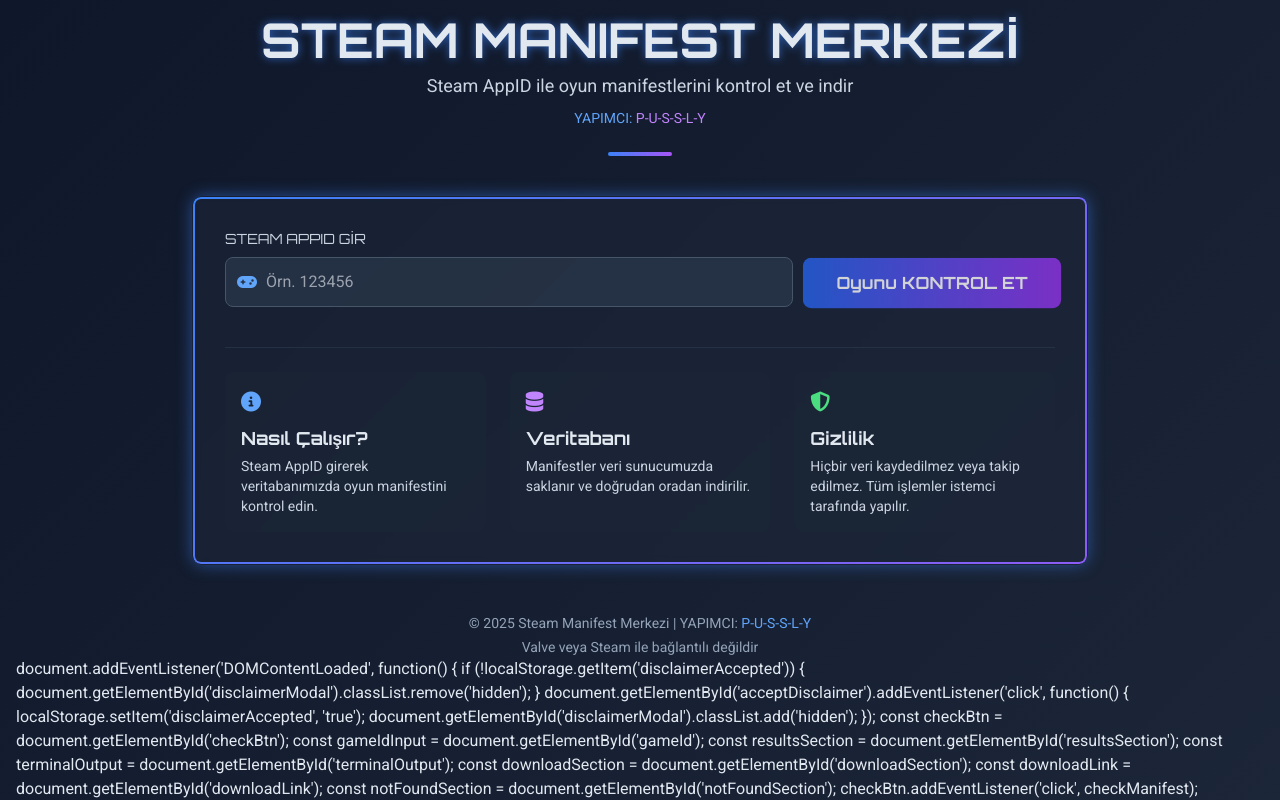
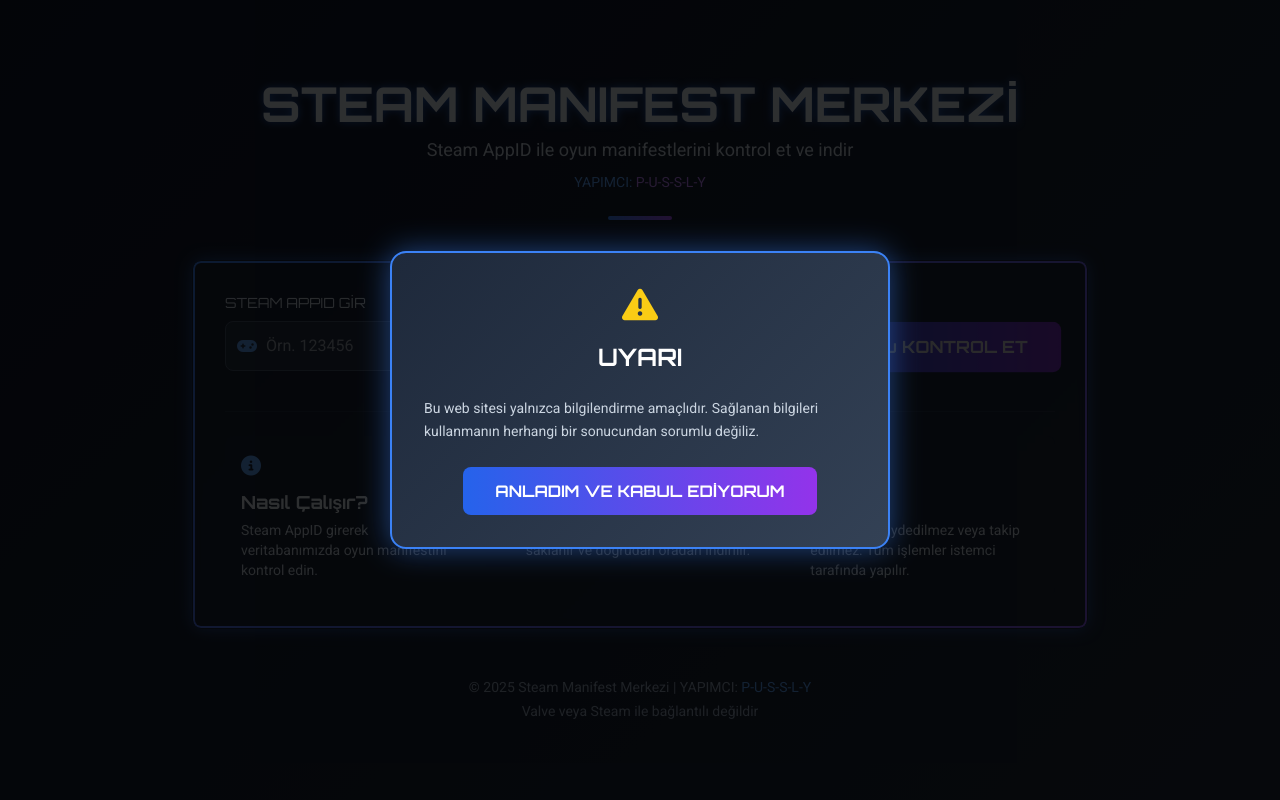
Before and after one commit to onlydead796/steam-manifest, a website: page public/index.html in a window 1280 px wide. Shown: the top 800 px of the page. Drawn offline with nearby package versions, Linux system fonts and the light colour scheme.

Commit message:
index.html
Signed-off-by: onlydead796 <onlydead@protonmail.com>

```diff
--- a/public/index.html
+++ b/public/index.html
@@ -187,6 +187,8 @@
     </footer>
 </div>
 
+    <script>
+        const BACKEND_URL = "https://steam-manifest-backend.onrender.com";
 
         document.addEventListener('DOMContentLoaded', function() {
             if (!localStorage.getItem('disclaimerAccepted')) {
```
